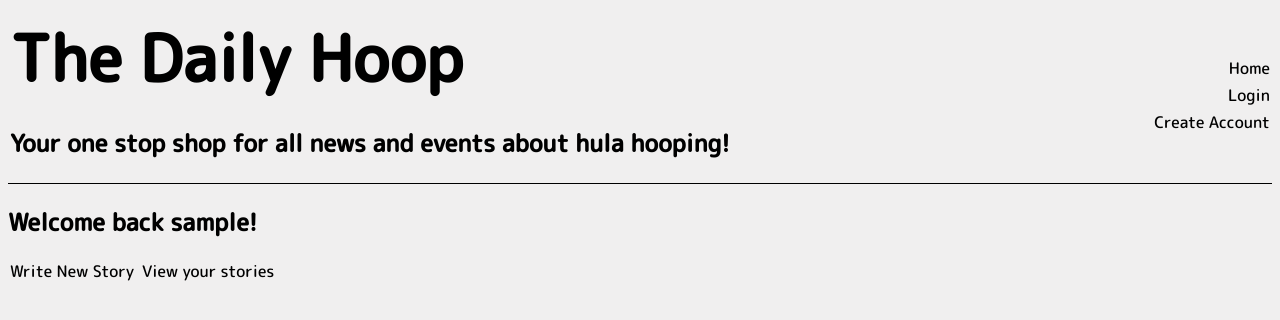
After one commit to SheCodesAus/she-codes-django-news-project-katekirwin, a Django app: template she_codes_news/users/templates/users/myprofile.html in a window 1280 px wide. The commit adds this page. Shown: the top 320 px of the page. Run offline with Django 4.2, Linux system fonts and the light colour scheme; the template is opened without the code that fills it: most values are stand-ins (such as "Sample title", 1, 10 or a date in 2020).

Commit message:
Profiles and Authors
Added a profile page, author view, and fixed the nav

```diff
--- a/she_codes_news/news/templates/news/index.html
+++ b/she_codes_news/news/templates/news/index.html
@@ -7,8 +7,6 @@
 
 
     {% block content %}
-
-    <a href="{% url 'news:newStory' %}">Write New Story</a>
 
     <h2>News</h2>
 
--- a/she_codes_news/news/templates/news/story.html
+++ b/she_codes_news/news/templates/news/story.html
@@ -9,7 +9,8 @@
 
 <div id="story-wrapper">
     <h2>{{ story.title }}</h2>
-    <h4>{{ story.author }}</h4>
+    <a href="{% url 'users:profile' story.author.id%}">
+        {{ story.author }}</a></h4>
     <div id="story-content">
         <img src="{{ story.image }}">
         {{ story.content|linebreaks }}
--- a/she_codes_news/news/views.py
+++ b/she_codes_news/news/views.py
@@ -13,10 +13,10 @@ class IndexView(generic.ListView):
         qs = NewsStory.objects.all()
         sort = self.request.GET.get("sort")
         print (f"{sort=}")
-        if sort == "LatestFirst":
+        if sort == "OldestFirst":
+            qs = qs.order_by('pub_date')
+        else:
             qs = qs.order_by('-pub_date')
-        else:
-            qs = qs.order_by('pub_date')
         return qs
 
 
--- a/she_codes_news/static/styles.css
+++ b/she_codes_news/static/styles.css
@@ -1,4 +1,4 @@
-@import url('https://fonts.googleapis.com/css2?family=Montserrat+Subrayada:wght@700&display=swap');
+@import url('https://fonts.googleapis.com/css2?family=M+PLUS+Rounded+1c:wght@500&display=swap');
 
 body {
     background-color: rgb(240, 239, 239);
@@ -11,19 +11,15 @@ header {
     border-bottom: 1px solid #000;
 }
 
-img {
-    filter: grayscale(100%);
-}
-
 h1 {
-    font-family: 'Montserrat Subrayada', sans-serif;
+    font-family: 'M PLUS Rounded 1c', sans-serif;
     text-decoration: none;
     font-size: 4rem;
     margin: 0;
 }
 
 h2 {
-   font-family: 'Montserrat Subrayada', sans-serif;
+   font-family: 'M PLUS Rounded 1c', sans-serif;
 }
 
 h3 {
@@ -36,12 +32,12 @@ h3 {
     display: flex;
 }
 
-/* nav {
+nav {
     flex-basis: 20%;
     display: flex;
     flex-direction: column;
     align-items: flex-end;
-} */
+}
 
 a {
     margin: 2px;
@@ -49,6 +45,6 @@ a {
     color: #000;
 }
 
-a, p {
-    font-family: monospace;
+a, p, h4, label, button {
+    font-family: 'M PLUS Rounded 1c', sans-serif;
 }
--- a/she_codes_news/templates/base.html
+++ b/she_codes_news/templates/base.html
@@ -5,11 +5,11 @@
 <html lang="en">
     <head>
         <meta charset="utf-8">
-        <title>She Codes News</title>
-        <!-- <link rel="icon" type="image/x-icon" href="..static/news/images/favicon.ico"> -->
+        <title>The Daily Hoop</title>
+        <link rel="icon" type="image/x-icon" href=" {% static 'news/images/favicon.ico' %}">
         <meta name="description" content="">
         <meta name="author" content="Kate Kirwin">
-        <link href="https://fonts.googleapis.com/css?family=Manjari&display=swap" rel="stylesheet">
+        <link href="https://fonts.googleapis.com/css2?family=M+PLUS+Rounded+1c:wght@500&display=swap" rel="stylesheet">
         <link rel="stylesheet" type="text/css" href="{% static 'styles.css' %}">
         {% block stylesheets %} {% endblock %}
     </head>
@@ -18,7 +18,8 @@
         <header>
             <div id="header-text">
                 <a id="header-link" href="{% url 'news:index' %}">
-                    <h1>She {Codes} News</h1>
+                    <h1>The Daily Hoop</h1>
+                    <h2>Your one stop shop for all news and events about hula hooping!</h2>
                 </a>
             </div>
             <!-- include nav here -->
--- a/she_codes_news/templates/nav.html
+++ b/she_codes_news/templates/nav.html
@@ -1,11 +1,13 @@
 <nav>
     <a href="{% url 'news:index' %}">Home</a>
     {% if  request.user.is_authenticated %}
-    <a href="{% url 'users:profile' request.user.id %}">{{ user.username }}</a>
+        <a href="{% url 'users:myprofile' %}">My Profile</a>
+        <a href="{% url 'news:newStory' %}">Write New Story</a>
         <a href="{% url 'logout' %}">Logout</a>
     {% else %}
         <a href="{% url 'login' %}">Login</a>
+        <a href="{% url 'users:createAccount' %}"> Create Account</a>
     {% endif %}
 
-    <a href="{% url 'users:createAccount' %}"> Create Account</a>
+
 </nav>
--- /dev/null
+++ b/she_codes_news/users/templates/users/myprofile.html
@@ -0,0 +1,11 @@
+{% extends 'base.html' %}
+
+{% block content %}
+
+<h2> Welcome back {{ customuser.username }}! </h2>
+
+<a href="{% url 'news:newStory' %}">Write New Story</a>
+
+<a href="{% url 'users:profile' customuser.id %}"> View your stories </a>
+
+{% endblock content %}
--- a/she_codes_news/users/urls.py
+++ b/she_codes_news/users/urls.py
@@ -1,9 +1,10 @@
 from django.urls import path
-from .views import CreateAccountView, UserProfileView
+from .views import CreateAccountView, UserProfileView, AuthorView
 
 app_name = 'users'
 
 urlpatterns = [
     path('create-account/', CreateAccountView.as_view(), name='createAccount'),
-    path('profile/<int:pk>/', UserProfileView.as_view(), name='profile'),
+    path('profile/', UserProfileView.as_view(), name='myprofile'),
+    path('profile/<int:pk>/', AuthorView.as_view(), name='profile'),
 ]
```
Also changed, not shown: she_codes_news/news/templates/news/createStory.html (+11 -5 lines), she_codes_news/news/templates/news/storyCard.html (+2 -5 lines), she_codes_news/users/templates/users/customuser_detail.html (+6 -9 lines), she_codes_news/users/views.py (+8 -3 lines).
